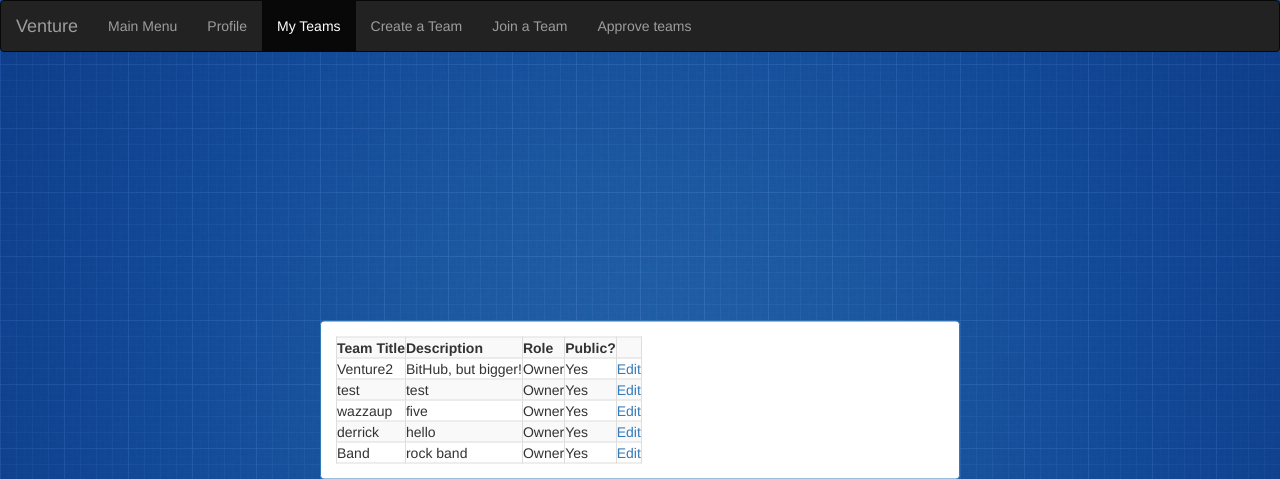
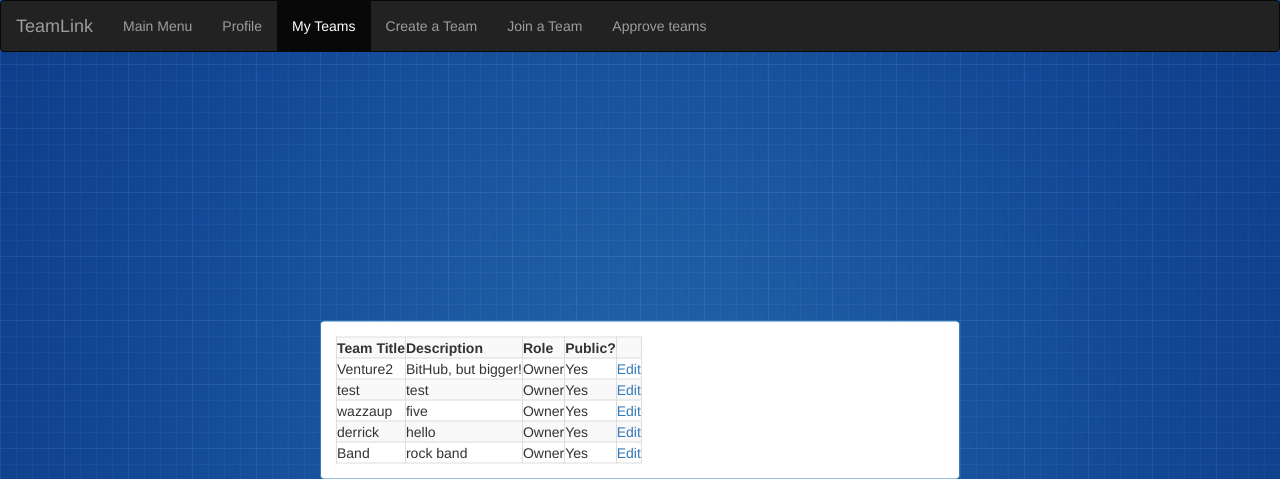
Before and after one commit to LoganKerr/TeamLink, a PHP site: page /myteams.php in a window 1280 px wide. Shown: the top 479 px of the page. Run offline with PHP 8.4, Linux system fonts and the light colour scheme; a user stored in the database is signed in; data comes from the database, SQL or seed files in the repository; a stand-in replaces the project's code that opens the database connection; some libraries are stand-ins or nearby versions.

Commit message:
Changed navbar title Venture -> TeamLink

```diff
--- a/resources/templates/navbar.php
+++ b/resources/templates/navbar.php
@@ -1,7 +1,7 @@
 <nav class="navbar navbar-inverse bg-primary">
     <div class="container-fluid">
         <div class="navbar-header">
-            <a class="navbar-brand" href="/">Venture</a>
+            <a class="navbar-brand" href="/">TeamLink</a>
         </div>
         <ul class="nav navbar-nav">
             <li
```
